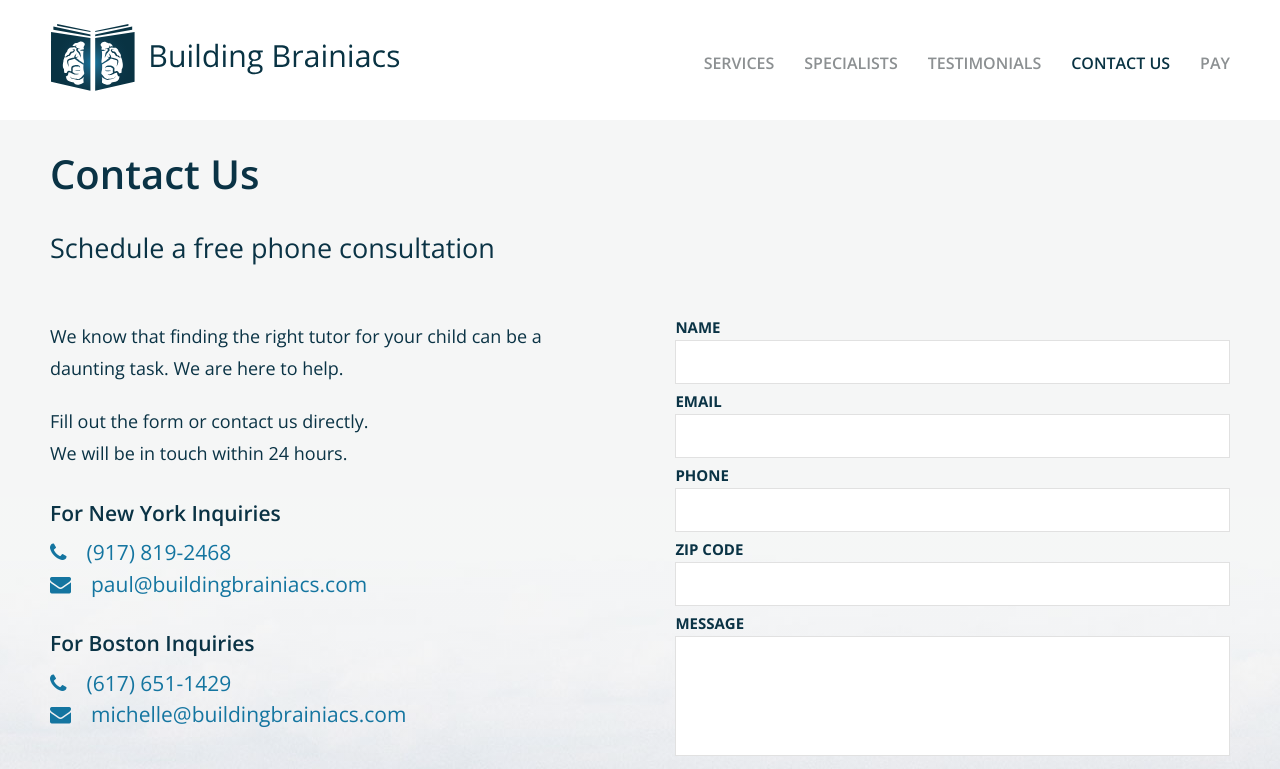
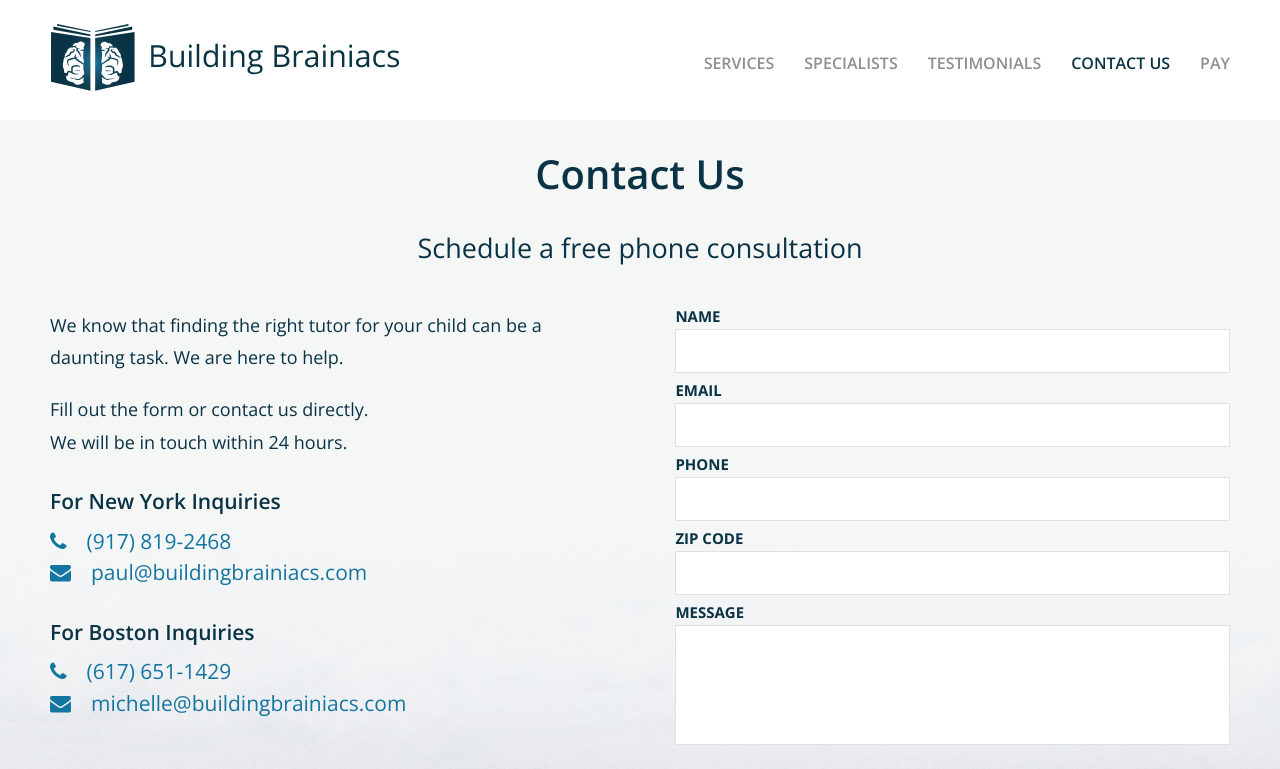
Before and after one commit to wsoeltz/building-brainiacs-v2, a Gatsby site: page /contact in a window 1280 px wide. Shown: the top 769 px of the page. Built offline with nearby package versions, Linux system fonts and the light colour scheme; Gatsby itself is replaced by a stand-in of ours.

Commit message:
Center Contact page title text

```diff
--- a/src/scss/_content.scss
+++ b/src/scss/_content.scss
@@ -352,15 +352,7 @@ article.body.contact {
 
 .contact-header {
 	position: relative;
-	padding-right: 290px;
-	min-height: 150px;
 	margin-bottom: 20px;
-	h1, h3 {
-		text-align: left;
-	}
-  @media (max-width: 500px) {
-  	padding-right: 0;
-  }
 }
 
 form#contactform input.mousetrap {
```
